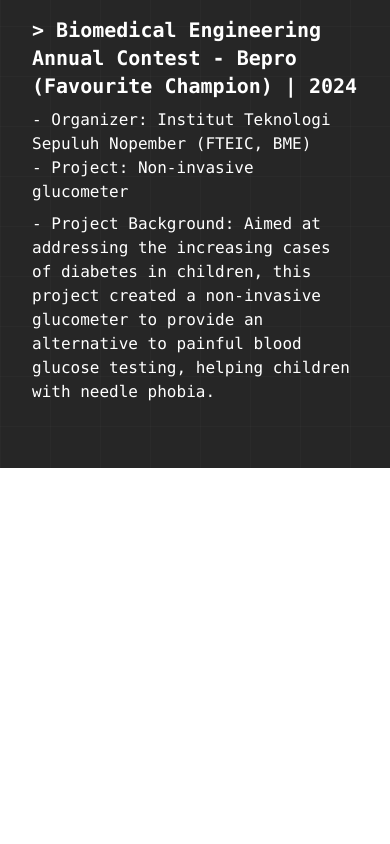
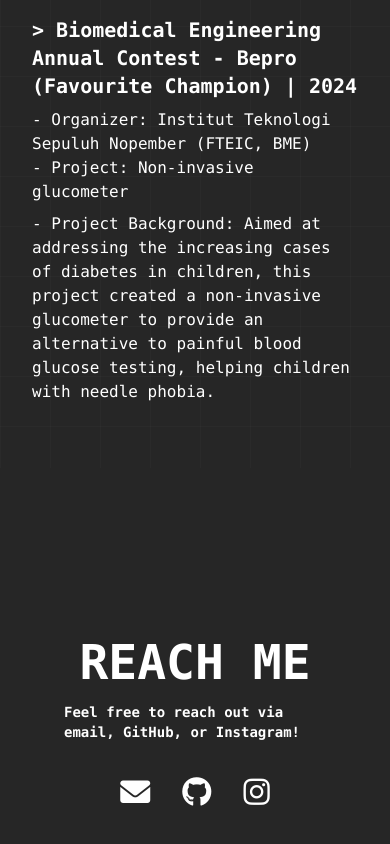
Before and after one commit to fakhridanishmp/fakhridanishmp.github.io, a Next.js app: page / in a window 390 px wide. Shown: the part 3487-4331 px from the top of the page. Before the commit the page ends 3955 px from the top, so only its background shows below. Built offline with nearby package versions, Linux system fonts and the light colour scheme.

Commit message:
Reach me

```diff
--- a/components/headers.js
+++ b/components/headers.js
@@ -37,13 +37,13 @@
                     </span>
                   </Link>
                 </li>
-                {/* <li className="group">
-                  <Link href="#reachme">
+                <li className="group">
+                  <Link href="#reach-me">
                     <span className="flex py-2 mx-6 text-base transition duration-300 dark:text-white">
                       <span className="text-sky-400 pr-2">04.</span>Reach me
                     </span>
                   </Link>
-                </li> */}
+                </li>
               </ul>
             </nav>
           </div>
--- a/pages/_document.js
+++ b/pages/_document.js
@@ -4,11 +4,12 @@
   return (
     <Html lang="en">
       <Head>
-      <meta charSet="utf-8" />
+        <meta charSet="utf-8" />
         <link
           href="https://fonts.googleapis.com/css2?family=Source+Code+Pro:wght@400;600&display=swap"
           rel="stylesheet"
         />
+        <link rel="stylesheet" href="https://cdnjs.cloudflare.com/ajax/libs/font-awesome/6.0.0-beta3/css/all.min.css" />
       </Head>
       <body className="antialiased">
         <Main />
--- a/pages/index.js
+++ b/pages/index.js
@@ -93,6 +93,41 @@
           </div>
         </div>
       </div>
-    </div>
+      {/* Reach Me Section */}
+      <div id="reach-me" className="text-white h-[30rem] justify-center flex flex-col pt-8 px-8 font-mono">
+  <div
+    className="absolute inset-0 bg-gradient-to-b from-transparent to-neutral-900 opacity-20 z-0"
+    style={{
+      backgroundSize: '50px 50px',
+      backgroundImage:
+        'linear-gradient(90deg, rgba(255,255,255,0.1) 1px, transparent 1px), linear-gradient(180deg, rgba(255,255,255,0.1) 1px, transparent 1px)',
+    }}
+  ></div>
+  <div className="flex justify-center flex-col items-center">
+
+          <p className="text-white text-5xl font-bold font-mono">REACH ME</p>
+          <p className="text-white text-sm md:text-md font-bold font-mono mt-4 px-8">Feel free to reach out via email, GitHub, or Instagram!</p>
+        </div>
+
+        {/* Icons container with flexbox to center them */}
+        <div className="flex justify-center items-center space-x-8 mt-8">
+          {/* Email Icon */}
+          <a href="mailto:your.email@example.com" target="_blank" rel="noopener noreferrer" className="text-center">
+            <i className="fas fa-envelope text-white text-3xl hover:text-sky-400 transition duration-300"></i>
+          </a>
+
+          {/* GitHub Icon */}
+          <a href="https://github.com/your-github-username" target="_blank" rel="noopener noreferrer" className="text-center">
+            <i className="fab fa-github text-white text-3xl hover:text-sky-400 transition duration-300"></i>
+          </a>
+
+          {/* Instagram Icon */}
+          <a href="https://instagram.com/your-instagram-username" target="_blank" rel="noopener noreferrer" className="text-center">
+            <i className="fab fa-instagram text-white text-3xl hover:text-sky-400 transition duration-300"></i>
+          </a>
+        </div>
+      </div>
+
+    </div >
   );
 }
```
